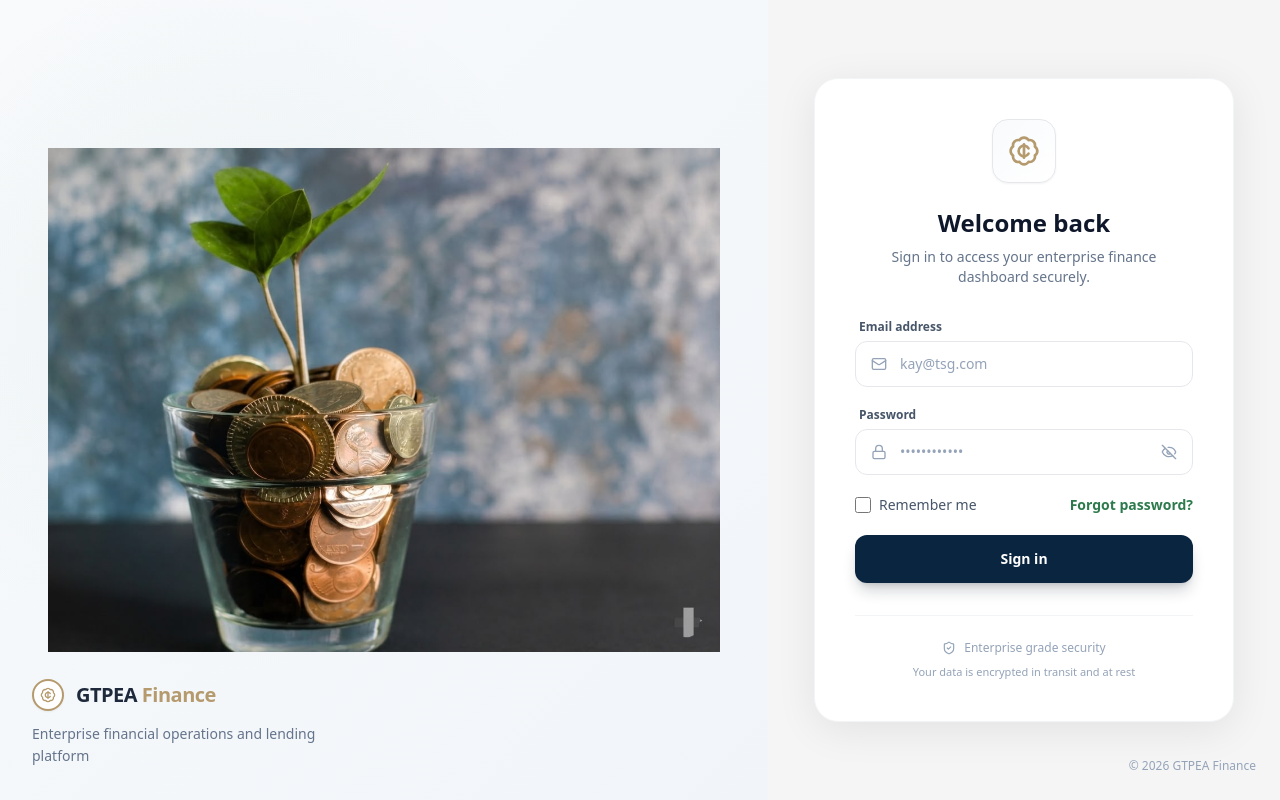
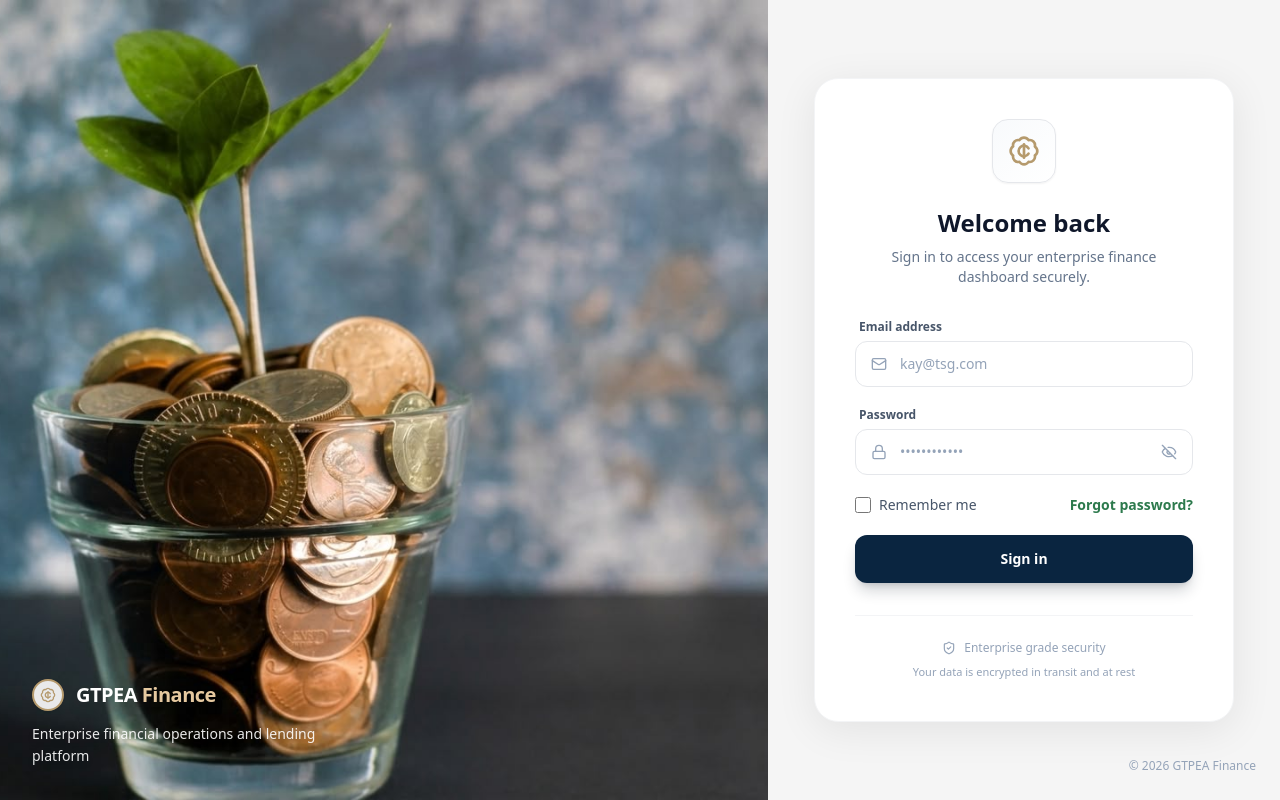
Before and after one commit to amiteyewisdom/GTPEA, a Next.js app: page /login in a window 1280 px wide. Built offline with nearby package versions, Linux system fonts and the light colour scheme.

Commit message:
Update page.tsx

```diff
--- a/src/app/(auth)/login/page.tsx
+++ b/src/app/(auth)/login/page.tsx
@@ -33,34 +33,29 @@ export default function LoginPage() {
   return (
     <main className="min-h-screen w-full flex font-sans antialiased">
 
-      {/* LEFT SIDE: Image Section - Desktop Only */}
-      <div className="hidden lg:flex lg:w-[55%] xl:w-[60%] relative bg-gradient-to-br from-slate-50 to-slate-100 items-center justify-center overflow-hidden">
-        {/* Background subtle pattern */}
-        <div className="absolute inset-0 bg-[radial-gradient(circle_at_30%_40%,rgba(45,122,77,0.05)_0%,transparent_50%)]" />
-
-        {/* Centered Growth Image - Larger display */}
-        <div className="relative w-full h-full flex items-center justify-center p-8 xl:p-16">
+      {/* LEFT SIDE: Full Background Image - Desktop Only */}
+      <div className="hidden lg:flex lg:w-[55%] xl:w-[60%] relative items-center justify-center overflow-hidden">
+        {/* Full Background Image */}
         <Image
           src="/images/growth-coins.jpeg"
           alt="Financial Growth"
           fill
-            className="object-contain object-center p-8 xl:p-12"
+          className="object-cover object-center"
           priority
           sizes="(max-width: 1280px) 55vw, 60vw"
         />
-        </div>
 
         {/* Left Side Branding - Bottom Left */}
-        <div className="absolute bottom-8 left-8 text-slate-700">
+        <div className="absolute bottom-8 left-8 z-10">
           <div className="flex items-center gap-3 mb-3">
-            <div className="w-8 h-8 border-2 border-[#b59a6d] rounded-full flex items-center justify-center text-[#b59a6d] font-bold bg-white shadow-sm">
+            <div className="w-8 h-8 border-2 border-[#b59a6d] rounded-full flex items-center justify-center text-[#b59a6d] font-bold bg-white/90 shadow-sm backdrop-blur-sm">
               <BadgeCent className="w-4 h-4" />
             </div>
-            <span className="text-xl font-bold tracking-tight text-slate-800">
-              GTPEA <span className="text-[#b59a6d]">Finance</span>
+            <span className="text-xl font-bold tracking-tight text-white drop-shadow-lg">
+              GTPEA <span className="text-[#e6c9a0]">Finance</span>
             </span>
           </div>
-          <p className="text-sm text-slate-500 max-w-xs leading-relaxed">
+          <p className="text-sm text-white/90 max-w-xs leading-relaxed drop-shadow-md">
             Enterprise financial operations and lending platform
           </p>
         </div>
```
Lines whose indentation alone changed are shown as unchanged.
